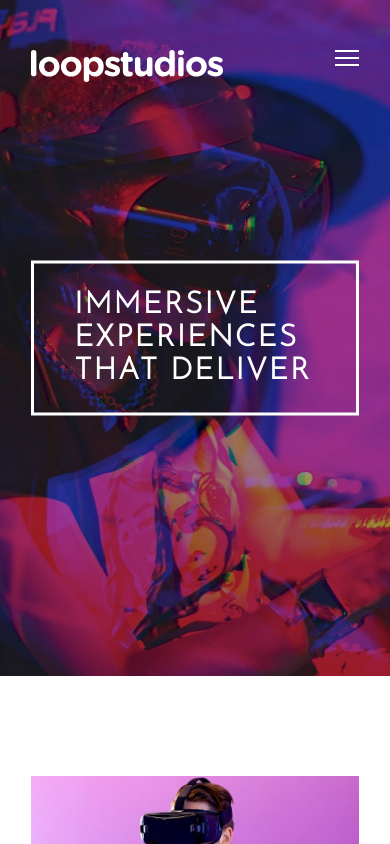
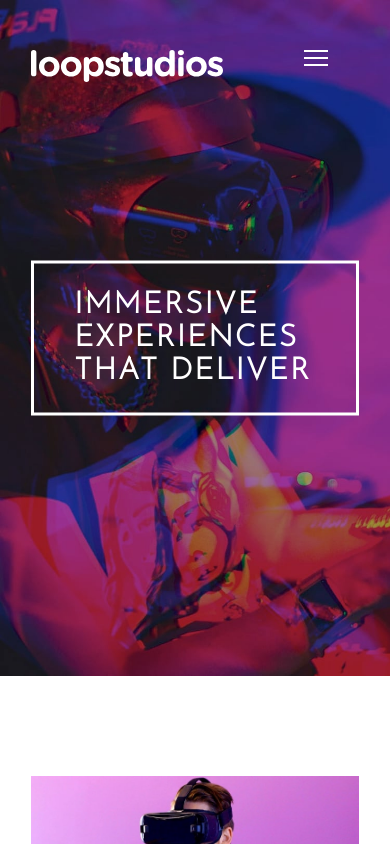
Before and after one commit to Diarrah/Loopstudio, a React (Create React App) app: page / in a window 390 px wide. Shown: the top 844 px of the page. Built offline with nearby package versions, Linux system fonts and the light colour scheme.

Commit message:
Mobile menu button moved over

```diff
--- a/src/styles/components/_header.scss
+++ b/src/styles/components/_header.scss
@@ -9,7 +9,7 @@
         background-color: transparent;
         border: 0;
         position: absolute;
-        top: 50px; right: 0;
+        top: 50px; right: 8vw;
         z-index: 23;
 
         @media screen and (max-width: 890px) {
```
